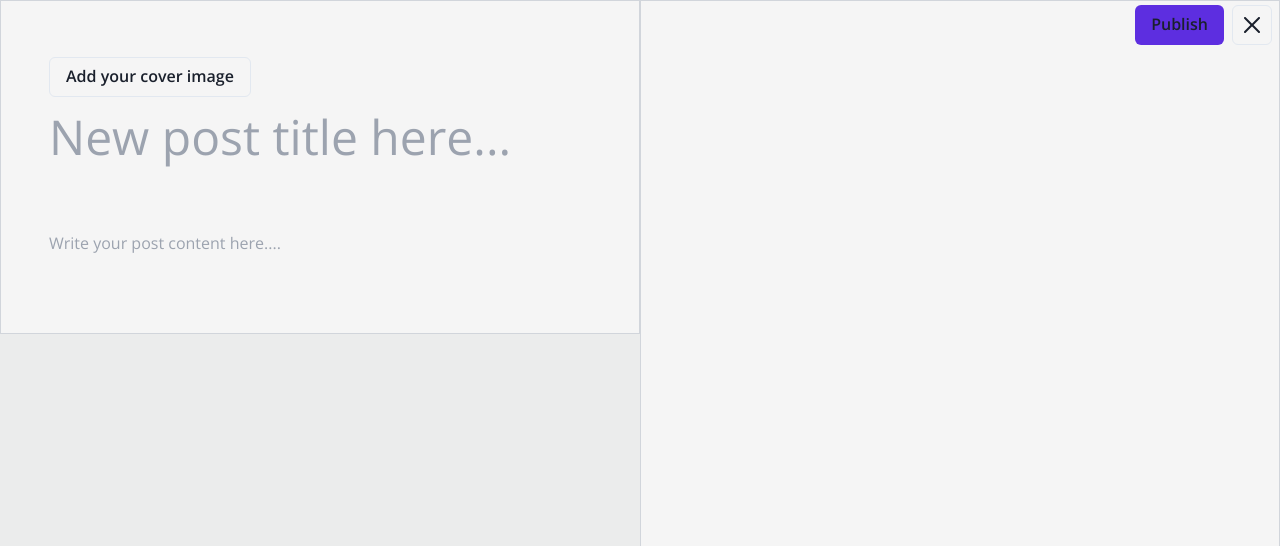
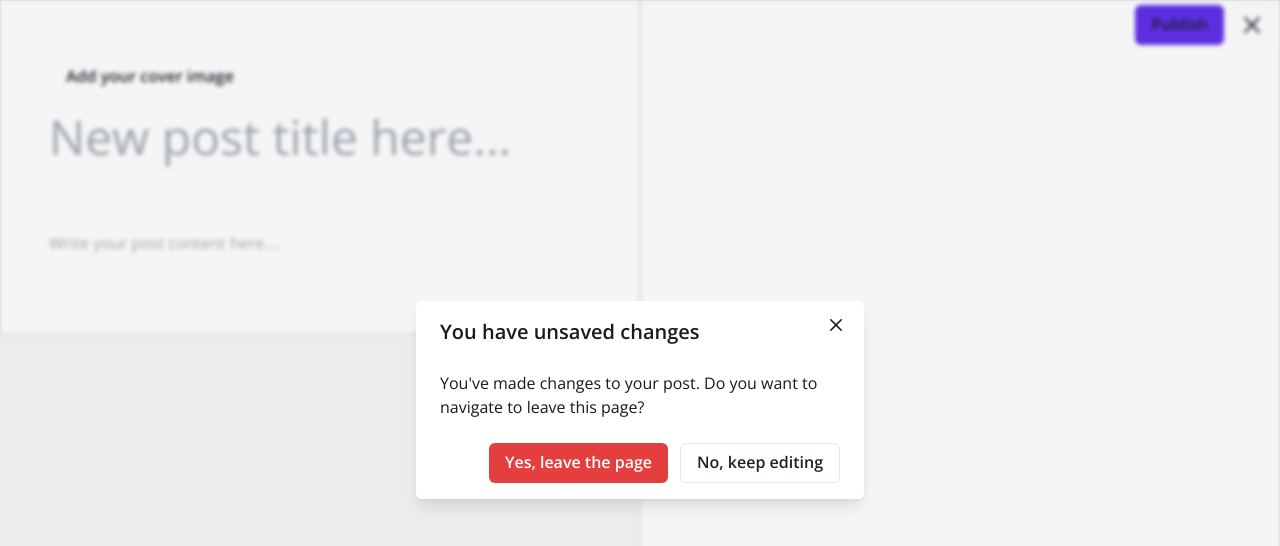
Before and after one commit to tarunfy/Bloggy, a Next.js app in the folder frontend/: page /create in a window 1280 px wide. Both pictures are taken after a click on the button 1252 px from the left and 25 px from the top of the page. Shown: the top 546 px of the page. Built offline with nearby package versions, Linux system fonts and the light colour scheme.

Commit message:
added close markdown page modal

```diff
--- /dev/null
+++ b/frontend/components/CancelModal.jsx
@@ -0,0 +1,54 @@
+import { CloseIcon } from "@chakra-ui/icons";
+import Link from "next/link";
+import {
+  Modal,
+  ModalOverlay,
+  ModalContent,
+  ModalHeader,
+  ModalFooter,
+  ModalBody,
+  ModalCloseButton,
+  useDisclosure,
+  IconButton,
+  Button,
+} from "@chakra-ui/react";
+
+const CancelModal = () => {
+  const { isOpen, onOpen, onClose } = useDisclosure();
+
+  return (
+    <>
+      <IconButton onClick={onOpen} variant="outline" icon={<CloseIcon />} />
+      <Modal isOpen={isOpen} onClose={onClose} isCentered>
+        <ModalOverlay bg="none" backdropFilter="auto" backdropBlur="2px" />
+        <ModalContent>
+          <ModalHeader>You have unsaved changes</ModalHeader>
+          <ModalCloseButton />
+          <ModalBody>
+            You've made changes to your post. Do you want to navigate to leave
+            this page?
+          </ModalBody>
+          <ModalFooter>
+            <Link href="/">
+              <a>
+                <Button colorScheme="red" mr={3}>
+                  Yes, leave the page
+                </Button>
+              </a>
+            </Link>
+            <Button
+              variant="outline"
+              onClick={() => {
+                onClose();
+              }}
+            >
+              No, keep editing
+            </Button>
+          </ModalFooter>
+        </ModalContent>
+      </Modal>
+    </>
+  );
+};
+
+export default CancelModal;
--- a/frontend/pages/create.jsx
+++ b/frontend/pages/create.jsx
@@ -1,9 +1,9 @@
-import { CloseIcon } from "@chakra-ui/icons";
-import { Button, IconButton } from "@chakra-ui/react";
+import { Button } from "@chakra-ui/react";
 import Edit from "../components/Edit";
 import Preview from "../components/Preview";
 import Layout from "../components/Layout";
 import { useState } from "react";
+import CancelModal from "../components/CancelModal";
 
 const create = () => {
   const [markdown, setMarkdown] = useState(``);
@@ -20,7 +20,7 @@ const create = () => {
         <Button className="hover:!bg-[#4A18D7] !bg-[#5d2ee0] text-white">
           Publish
         </Button>
-        <IconButton variant="outline" icon={<CloseIcon />} />
+        <CancelModal />
       </div>
       <div className="flex items-start justify-start">
         <div className="w-2/4 h-screen overflow-y-scroll">
```
